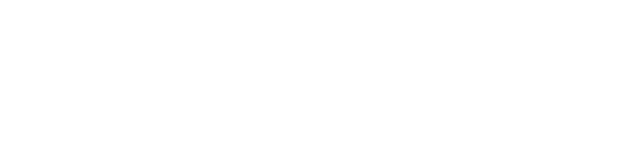
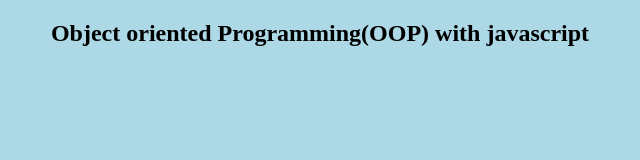
Before and after one commit to Navin78/Fundamentals-of-Javascript, a plain HTML site: page OOPS with javascript/index.html in a window 1280 px wide. Shown: the whole page, without its empty margins (320-960 px from the left). Drawn offline with Linux system fonts and the light colour scheme.

Commit message:
Initial commit

```diff
--- a/OOPS with javascript/index.html
+++ b/OOPS with javascript/index.html
@@ -9,6 +9,8 @@
 </head>
 <body>
 
+
+    <h2>Object oriented Programming(OOP) with javascript </h2>
     <script src="script.js"></script>
 </body>
 </html>
--- a/OOPS with javascript/script.js
+++ b/OOPS with javascript/script.js
@@ -0,0 +1,9 @@
+'use strict';
+
+const Person=function(Name,Age)
+{
+this.Name=Name;
+this.Age=Age;
+}
+const navin=new Person('Navinkumar',18);
+console.log(navin);
--- a/OOPS with javascript/style.css
+++ b/OOPS with javascript/style.css
@@ -0,0 +1,7 @@
+body{
+    background-color: lightblue;
+}
+h2{
+    text-align: center;
+    font-weight: 700;
+}
```
